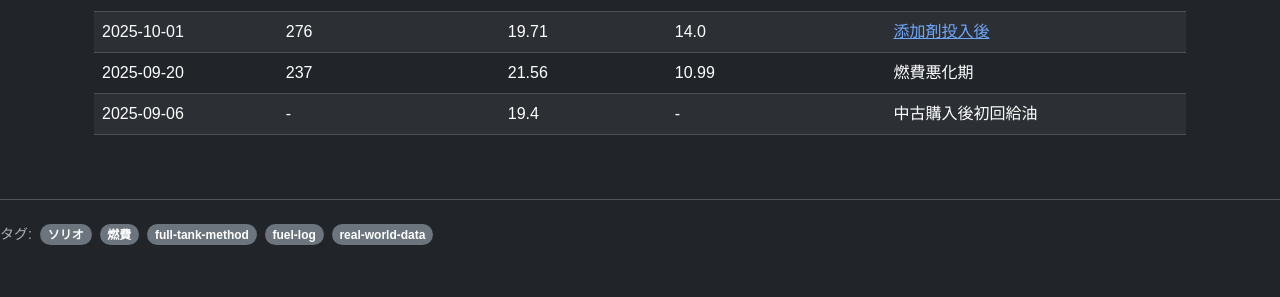
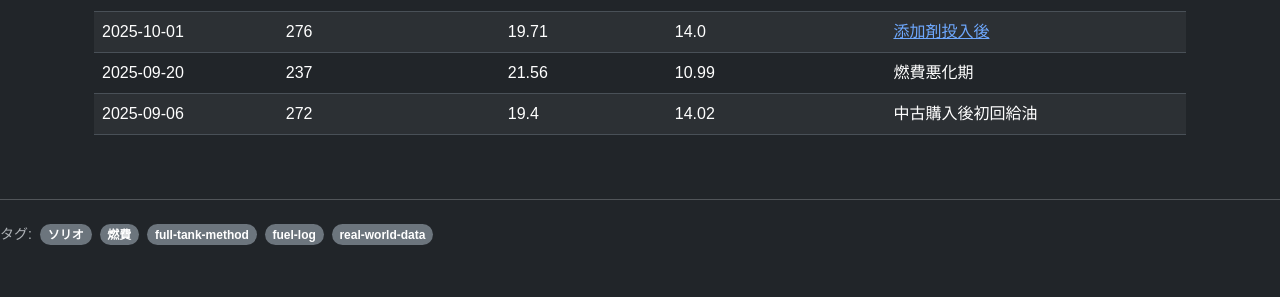
Before and after one commit to funyapar-org/fuel-lab, a Jekyll site: the page built from _solio/solio-fuel-economy-log.md, in a window 1280 px wide. Shown: the part 655-952 px from the top of the page. Built offline with Jekyll 4.4.1, drawn with Linux system fonts in a browser that asks for light colours.

Commit message:
fix purchase.odometer

```diff
--- a/_solio/solio-fuel-economy-log.md
+++ b/_solio/solio-fuel-economy-log.md
@@ -30,11 +30,10 @@ date: 2026-02-26 21:00:00 +0900
   {% for log in sorted_logs %}
     {% if prev_odometer %}
       {% assign distance = log.odometer | minus: prev_odometer %}
-      {% assign economy = distance | divided_by: log.fuel | round: 2 %}
     {% else %}
-      {% assign distance = nil %}
-      {% assign economy = nil %}
+      {% assign distance = log.odometer | minus: site.data.solio_meta.purchase.odometer %}
     {% endif %}
+    {% assign economy = distance | divided_by: log.fuel | round: 2 %}
 
     {% capture row %}
       <tr>
```
